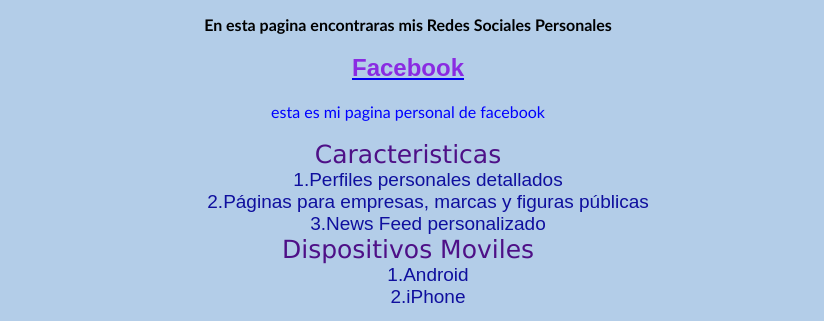
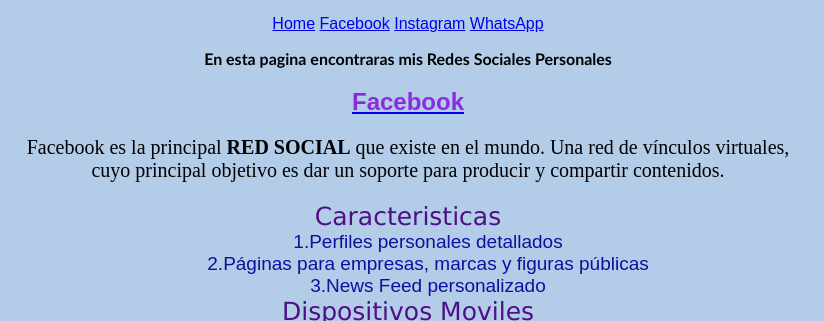
Before and after one commit to JuDav-093/PROGRAMACION-WEB, a plain HTML site: page clase/index.html in a window 1280 px wide. Shown: the part 97-418 px from the top of the page, without its empty margins (0-824 px from the left). Drawn offline with Linux system fonts and the light colour scheme.

Commit message:
etiqueta nav

```diff
--- a/clase/index.html
+++ b/clase/index.html
@@ -12,11 +12,19 @@
 
         <header>
             <center><h1>REDES SOCIALES</h1> </center>
-   <p><strong>En esta pagina encontraras mis Redes Sociales Personales</strong></p>
+
+        <nav>
+            <a href="index.html">Home</a>
+            <a href="index.html">Facebook</a>
+            <a href="index.html">Instagram</a>
+            <a href="index.html">WhatsApp</a>
+        </nav>
+        <p><strong>En esta pagina encontraras mis Redes Sociales Personales</strong></p>
         </header>
         <section>
             <a href="https://www.facebook.com/" target="_blank"><h2>Facebook</h2></a>
-            <p>esta es mi pagina personal de facebook</p>
+
+            <p class="estilop">Facebook es la principal <strong>RED SOCIAL</strong> que existe en el mundo. Una red de vínculos virtuales, cuyo principal objetivo es dar un soporte para producir y compartir contenidos.</p>
 
             <dl id="Caracteristicas">
                 <dt>Caracteristicas</dt>
@@ -28,7 +36,7 @@
                 <dd>2.iPhone</dd>
             </dl>
             <a href="https://www.facebook.com/" target="_blank"><center><img src="images/facebook.png" alt="500" width="300"></center></a>
-            <p class="estilop">Facebook es la principal <strong>RED SOCIAL</strong> que existe en el mundo. Una red de vínculos virtuales, cuyo principal objetivo es dar un soporte para producir y compartir contenidos.</p>
+
 
         </section>
 
```
